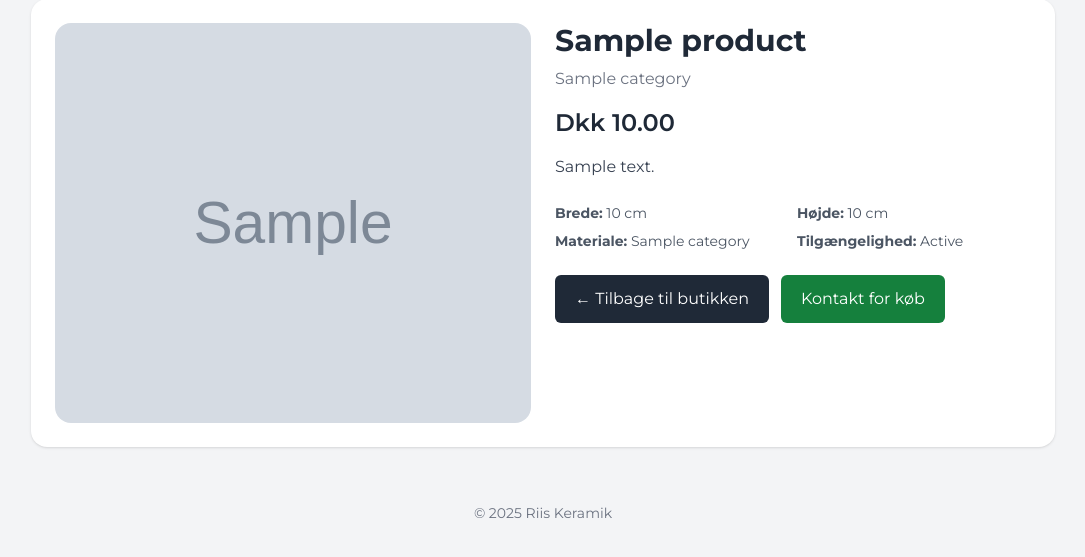
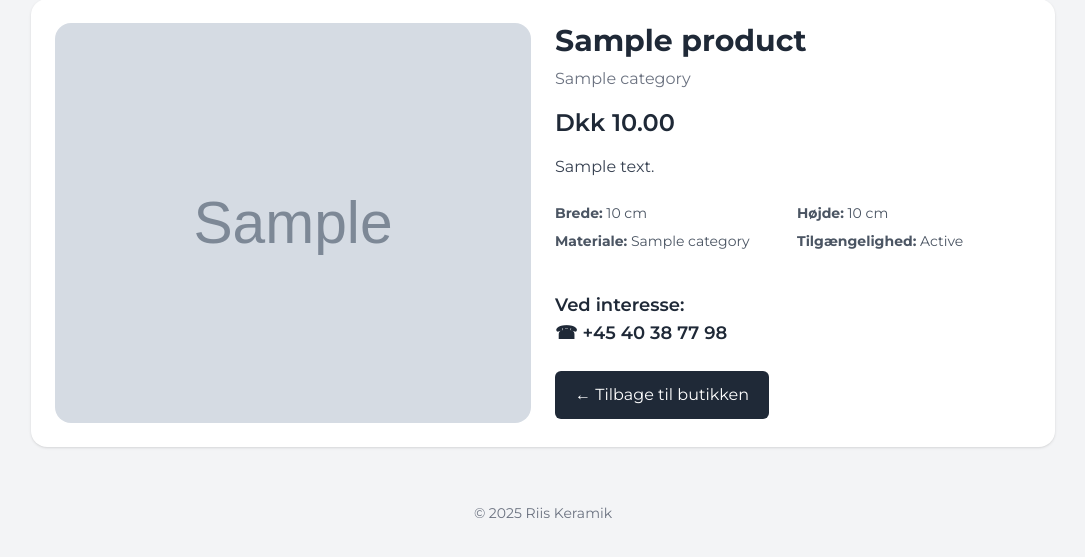
Before and after one commit to stfnxd/Riis-keramik.dk, a Laravel app: template resources/views/shop/show.blade.php in a window 1280 px wide. Shown: the part 105-662 px from the top of the page, without its empty margins (97-1182 px from the left). Run offline with Laravel 12, Linux system fonts and the light colour scheme; the template is opened without the code that fills it: most values are stand-ins (such as "Sample title", 1, 10 or a date in 2020); style sheets or scripts are compiled from the project's sources.

Commit message:
Build new show page

```diff
--- a/resources/views/shop/show.blade.php
+++ b/resources/views/shop/show.blade.php
@@ -102,7 +102,16 @@
                     {{ ucfirst(str_replace('_', ' ', $product->availability_status)) }}
                 </p>
             </div>
-
+            <div class="flex gap-3">
+                <p class="text-black-700 font-semibold text-lg mt-4">
+                    Ved interesse:
+                </p>
+            </div>
+            <div class="flex gap-3 mb-6">
+                <p class="text-black-700 font-semibold text-lg">
+                    ☎ +45 40 38 77 98
+                </p>
+            </div>
             <div class="flex gap-3">
                 <a
                     href="{{ route('shop.index') }}"
@@ -111,12 +120,7 @@
                     ← Tilbage til butikken
                 </a>
 
-                <a
-                    href="{{ route('shop.index') }}"
-                    class="inline-block px-5 py-3 rounded-md bg-green-700 text-white hover:bg-green-600"
-                >
-                    Kontakt for køb
-                </a>
+
             </div>
         </div>
 
```
Also changed, not shown: 3 other files.
